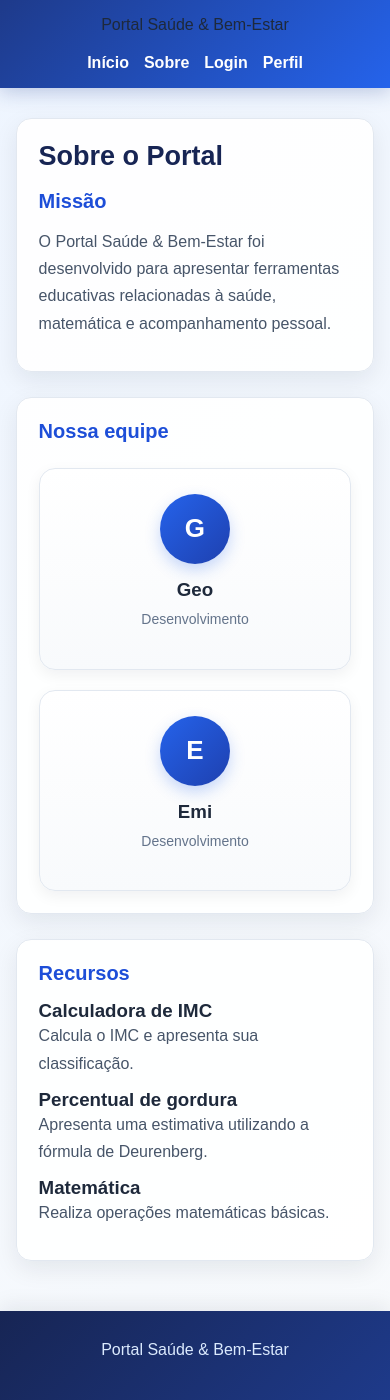
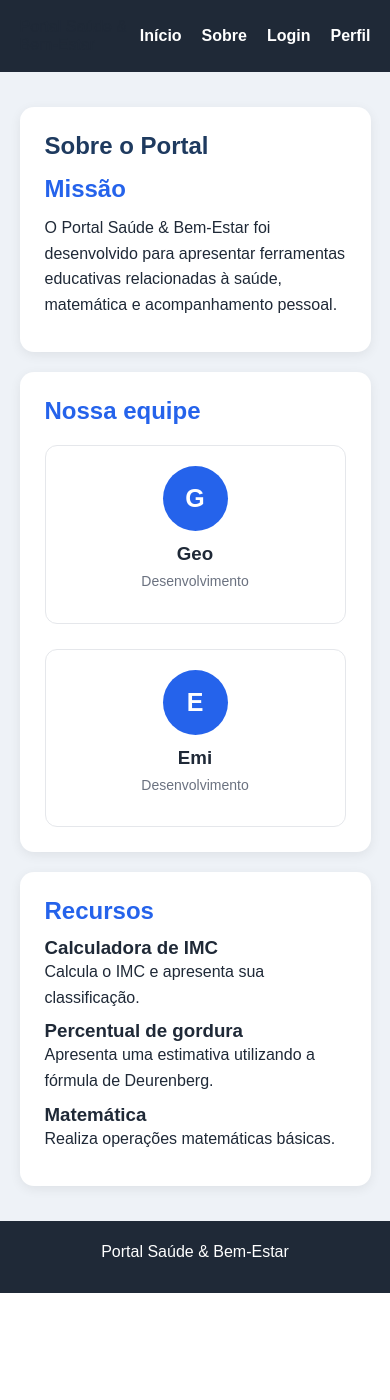
Before and after one commit to JiyeoGeo/codespaces-flask, a Flask app: page /about in a window 390 px wide. After the commit the page ends 1293 px from the top, so only its background shows below. Run offline with Flask 3, Linux system fonts and the light colour scheme.

Commit message:
refatora estilos do CSS para melhorar a estética e a responsividade da interface

```diff
--- a/static/CSS/base.css
+++ b/static/CSS/base.css
@@ -1,294 +1,146 @@
-/* =========================
-   RESET
-   ========================= */
-
 * {
     box-sizing: border-box;
     margin: 0;
     padding: 0;
 }
 
-html {
-    scroll-behavior: smooth;
+body {
+    font-family: Arial, sans-serif;
+    background: #eef2f7;
+    color: #1f2937;
 }
 
-body {
-    font-family: Arial, Helvetica, sans-serif;
-    background: linear-gradient(135deg, #eef5ff, #f8fafc);
-    color: #1e293b;
-    min-height: 100vh;
-}
-
-
-/* =========================
-   CABEÇALHO
-   ========================= */
-
 header {
-    background: linear-gradient(135deg, #1e3a8a, #2563eb);
+    background: #1f2937;
     padding: 18px 5%;
-    box-shadow: 0 4px 18px rgba(30, 58, 138, 0.25);
-    position: sticky;
-    top: 0;
-    z-index: 100;
 }
 
 nav {
-    max-width: 1100px;
-    margin: auto;
-
     display: flex;
     justify-content: space-between;
     align-items: center;
-    gap: 20px;
 }
 
 nav a {
     color: white;
     text-decoration: none;
     font-weight: bold;
-    transition: 0.2s ease;
-}
-
-nav a:hover {
-    opacity: 0.8;
 }
 
 .menu {
     display: flex;
-    align-items: center;
-    gap: 24px;
-    flex-wrap: wrap;
+    gap: 20px;
 }
-
-
-/* =========================
-   CONTEÚDO PRINCIPAL
-   ========================= */
 
 main {
     width: 90%;
-    max-width: 950px;
-    margin: 45px auto;
+    max-width: 900px;
+    margin: 35px auto;
 }
 
-
-/* =========================
-   SEÇÕES / CARDS
-   ========================= */
-
 section {
-    background: rgba(255, 255, 255, 0.95);
-    padding: 30px;
-    margin-bottom: 25px;
-
-    border: 1px solid #e2e8f0;
-    border-radius: 18px;
-
-    box-shadow:
-        0 8px 25px rgba(15, 23, 42, 0.08);
-
-    transition:
-        transform 0.2s ease,
-        box-shadow 0.2s ease;
+    background: white;
+    padding: 25px;
+    margin-bottom: 20px;
+    border-radius: 14px;
+    box-shadow: 0 3px 12px #00000012;
 }
 
-section:hover {
-    transform: translateY(-2px);
-
-    box-shadow:
-        0 12px 30px rgba(15, 23, 42, 0.11);
-}
-
-
-/* =========================
-   TÍTULOS
-   ========================= */
-
 h1 {
-    color: #172554;
-    font-size: 32px;
-    margin-bottom: 18px;
+    color: #1e3a5f;
+    margin-bottom: 15px;
 }
 
 h2 {
-    color: #1d4ed8;
-    font-size: 22px;
-    margin-bottom: 15px;
-}
-
-h3 {
-    color: #1e293b;
+    color: #2563eb;
+    margin-bottom: 12px;
 }
 
 p {
-    line-height: 1.7;
-    margin-bottom: 12px;
-    color: #475569;
+    line-height: 1.6;
+    margin-bottom: 10px;
 }
-
-
-/* =========================
-   LINKS
-   ========================= */
-
-a {
-    color: #2563eb;
-    transition: 0.2s ease;
-}
-
-a:hover {
-    color: #1d4ed8;
-}
-
-
-/* =========================
-   FORMULÁRIOS
-   ========================= */
 
 form {
     display: grid;
-    gap: 13px;
-}
-
-label {
-    color: #334155;
-    font-weight: bold;
-    margin-top: 5px;
+    gap: 10px;
 }
 
 input,
 select,
 button {
-    width: 100%;
-    padding: 13px 14px;
-
-    border-radius: 10px;
+    padding: 11px;
+    border: 1px solid #d1d5db;
+    border-radius: 8px;
     font-size: 15px;
-
-    transition:
-        border-color 0.2s ease,
-        box-shadow 0.2s ease,
-        transform 0.15s ease;
 }
 
-input,
-select {
-    border: 1px solid #cbd5e1;
-    background: #ffffff;
-    color: #1e293b;
-}
-
-input:focus,
-select:focus {
-    outline: none;
-
-    border-color: #2563eb;
-
-    box-shadow:
-        0 0 0 4px rgba(37, 99, 235, 0.12);
-}
-
-
-/* =========================
-   BOTÕES
-   ========================= */
-
 button {
-    background: linear-gradient(135deg, #2563eb, #1d4ed8);
+    background: #2563eb;
     color: white;
-
     border: none;
-
     font-weight: bold;
     cursor: pointer;
-
-    box-shadow:
-        0 5px 12px rgba(37, 99, 235, 0.25);
 }
 
 button:hover {
-    background: linear-gradient(135deg, #1d4ed8, #1e40af);
-
-    transform: translateY(-1px);
-
-    box-shadow:
-        0 7px 16px rgba(37, 99, 235, 0.3);
+    background: #1d4ed8;
 }
 
-button:active {
-    transform: translateY(0);
+a {
+    color: #2563eb;
 }
-
-
-/* =========================
-   CAMPO DE SENHA
-   ========================= */
 
 .senha-container {
     display: flex;
-    gap: 8px;
+    gap: 5px;
 }
 
 .senha-container input {
     flex: 1;
 }
 
-
-/* =========================
-   RESULTADO
-   ========================= */
+.avatar {
+    width: 65px;
+    height: 65px;
+    display: grid;
+    place-items: center;
+    border-radius: 50%;
+    background: #2563eb;
+    color: white;
+    font-size: 25px;
+    font-weight: bold;
+    margin-bottom: 12px;
+}
 
 .resultado {
-    font-size: 36px;
+    font-size: 32px;
     font-weight: bold;
     color: #2563eb;
-
-    margin: 10px 0;
 }
-
-
-/* =========================
-   BADGES DO IMC
-   ========================= */
 
 .badge {
     display: inline-block;
-
-    padding: 8px 16px;
-
-    border-radius: 999px;
-
+    padding: 7px 14px;
+    border-radius: 20px;
     font-weight: bold;
-    font-size: 14px;
-
-    border: 1px solid transparent;
 }
 
 .azul {
-    background: #dbeafe;
-    color: #1e40af;
-    border-color: #93c5fd;
+    background: #bfdbfe;
 }
 
 .verde {
-    background: #dcfce7;
-    color: #166534;
-    border-color: #86efac;
+    background: #bbf7d0;
 }
 
 .amarelo {
-    background: #fef9c3;
-    color: #854d0e;
-    border-color: #fde047;
+    background: #fef08a;
 }
 
 .vermelho {
-    background: #fee2e2;
-    color: #991b1b;
-    border-color: #fca5a5;
+    background: #fecaca;
 }
-
 
 /* =========================
    EQUIPE
@@ -297,85 +149,30 @@ button:active {
 .equipe {
     display: flex;
     flex-wrap: wrap;
-    gap: 20px;
-    margin-top: 25px;
+    gap: 25px;
+    margin-top: 20px;
 }
 
 .membro {
-    flex: 1 1 200px;
-
+    flex: 1 1 180px;
     text-align: center;
-
-    padding: 25px 20px;
-
-    background: linear-gradient(
-        180deg,
-        #ffffff,
-        #f8fafc
-    );
-
-    border: 1px solid #e2e8f0;
-    border-radius: 16px;
-
-    box-shadow:
-        0 5px 15px rgba(15, 23, 42, 0.06);
-
-    transition:
-        transform 0.2s ease,
-        box-shadow 0.2s ease;
-}
-
-.membro:hover {
-    transform: translateY(-5px);
-
-    box-shadow:
-        0 12px 25px rgba(15, 23, 42, 0.12);
+    padding: 20px;
+    border: 1px solid #e5e7eb;
+    border-radius: 12px;
 }
 
 .membro .avatar {
-    margin: 0 auto 15px;
+    margin: 0 auto 12px;
 }
 
 .membro h3 {
-    margin-bottom: 7px;
+    margin-bottom: 5px;
 }
 
 .membro p {
-    color: #64748b;
+    color: #6b7280;
     font-size: 14px;
 }
-
-
-/* =========================
-   AVATAR
-   ========================= */
-
-.avatar {
-    width: 70px;
-    height: 70px;
-
-    display: grid;
-    place-items: center;
-
-    margin-bottom: 14px;
-
-    border-radius: 50%;
-
-    background: linear-gradient(
-        135deg,
-        #2563eb,
-        #1e40af
-    );
-
-    color: white;
-
-    font-size: 26px;
-    font-weight: bold;
-
-    box-shadow:
-        0 6px 15px rgba(37, 99, 235, 0.25);
-}
-
 
 /* =========================
    ÍCONES DE INFORMAÇÃO
@@ -384,43 +181,33 @@ button:active {
 .explicacao {
     display: flex;
     align-items: center;
-    gap: 9px;
+    gap: 8px;
 }
 
 .info {
     display: inline-flex;
-
     align-items: center;
     justify-content: center;
 
-    width: 22px;
-    height: 22px;
+    width: 20px;
+    height: 20px;
 
     border: 2px solid #2563eb;
     border-radius: 50%;
 
     color: #2563eb;
-
     font-size: 13px;
     font-weight: bold;
 
     cursor: help;
 
     flex-shrink: 0;
-
-    transition:
-        background 0.2s ease,
-        color 0.2s ease,
-        transform 0.2s ease;
 }
 
 .info:hover {
     background: #2563eb;
     color: white;
-
-    transform: scale(1.08);
 }
-
 
 /* =========================
    RÉGUA DO IMC
@@ -428,16 +215,23 @@ button:active {
 
 .regua {
     position: relative;
-
     width: 100%;
     height: 48px;
-
     margin: 45px 0 25px;
-
-    border-radius: 14px;
-
+    border-radius: 12px;
     overflow: visible;
 
+    /*
+     * A régua representa IMC de 10 até 40.
+     *
+     * 10 → 18,5 = 28,33%
+     * 18,5 → 25 = 21,67%
+     * 25 → 30 = 16,67%
+     * 30 → 40 = 33,33%
+     *
+     * Os gradientes intermediários deixam
+     * as transições mais suaves.
+     */
     background: linear-gradient(
         to right,
         #60a5fa 0%,
@@ -451,17 +245,15 @@ button:active {
     );
 
     box-shadow:
-        0 6px 15px rgba(15, 23, 42, 0.16);
+        0 3px 10px rgba(0, 0, 0, 0.15);
 }
 
-
-/* =========================
-   FAIXAS DA RÉGUA
-   ========================= */
-
+/*
+ * As faixas continuam no HTML para manter
+ * os nomes das categorias.
+ */
 .faixa {
     position: absolute;
-
     top: 0;
     height: 48px;
 
@@ -471,8 +263,6 @@ button:active {
 
     font-size: 12px;
     font-weight: bold;
-
-    color: #1e293b;
 
     pointer-events: none;
 }
@@ -499,7 +289,7 @@ button:active {
 
 
 /* =========================
-   PONTEIRO DO IMC
+   PONTEIRO
    ========================= */
 
 .marcador {
@@ -512,15 +302,14 @@ button:active {
     font-size: 26px;
     font-weight: bold;
 
-    color: #0f172a;
+    color: #111827;
 
     z-index: 20;
 
     text-shadow:
-        0 2px 4px rgba(0, 0, 0, 0.25);
+        0 1px 3px rgba(0, 0, 0, 0.35);
 
-    transition:
-        left 0.3s ease;
+    transition: left 0.3s ease;
 }
 
 
@@ -529,84 +318,8 @@ button:active {
    ========================= */
 
 footer {
-    margin-top: 50px;
-
-    background: linear-gradient(
-        135deg,
-        #172554,
-        #1e3a8a
-    );
-
+    background: #1f2937;
     color: white;
-
     text-align: center;
-
-    padding: 25px 18px;
-
-    box-shadow:
-        0 -5px 20px rgba(15, 23, 42, 0.08);
+    padding: 18px;
 }
-
-footer p {
-    color: #dbeafe;
-}
-
-
-/* =========================
-   RESPONSIVIDADE
-   ========================= */
-
-@media (max-width: 700px) {
-
-    header {
-        padding: 16px 5%;
-    }
-
-    nav {
-        flex-direction: column;
-    }
-
-    .menu {
-        justify-content: center;
-        gap: 15px;
-    }
-
-    main {
-        width: 92%;
-        margin: 30px auto;
-    }
-
-    section {
-        padding: 22px;
-        border-radius: 15px;
-    }
-
-    h1 {
-        font-size: 27px;
-    }
-
-    h2 {
-        font-size: 20px;
-    }
-
-    .equipe {
-        flex-direction: column;
-    }
-
-    .membro {
-        width: 100%;
-    }
-
-    .regua {
-        height: 44px;
-    }
-
-    .faixa {
-        height: 44px;
-        font-size: 10px;
-    }
-
-    .resultado {
-        font-size: 30px;
-    }
-}
```
